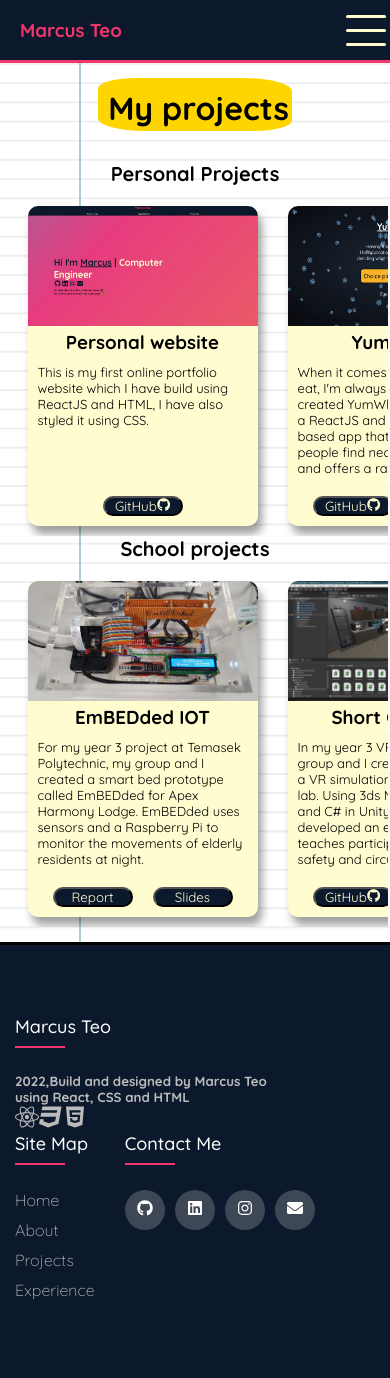
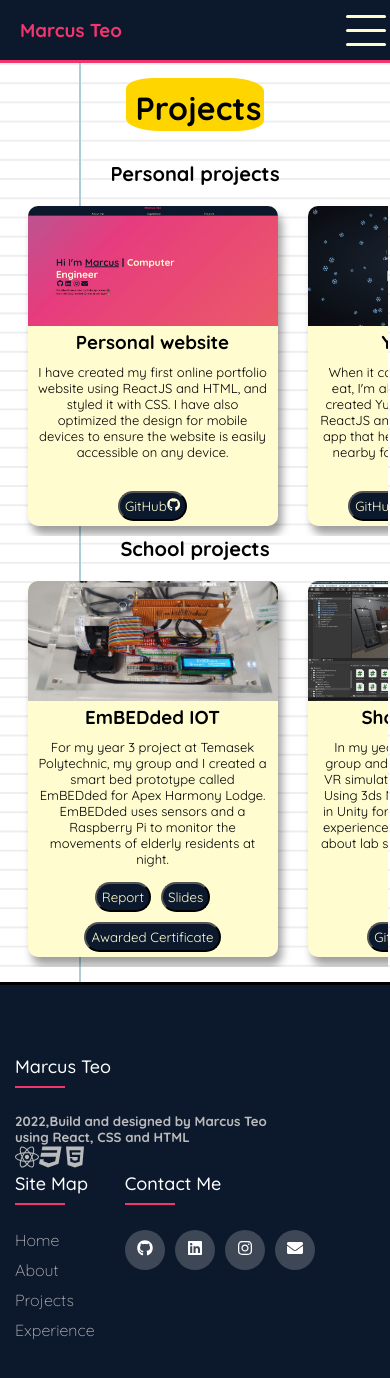
Before and after one commit to MarcusTeoQiYang/Online-Portfolio, a React (Create React App) app: page /Projects in a window 390 px wide. Shown: the top 1378 px of the page. Built offline with nearby package versions, Linux system fonts and the light colour scheme.

Commit message:
Massive commit

```diff
--- a/src/App.js
+++ b/src/App.js
@@ -11,12 +11,13 @@ import ScrollToTop from './js/ScrollToTop';
 
 
 function App() {
+
+
+
   return (
       <div className="App">
         <ScrollToTop/>
-        <div className="nav">
         <Navbar/>
-        </div>
         <Routes>
         <Route path="/" element={<Title />} />
         <Route path="/AboutMe" element={<AboutMe />} />
--- a/src/Navbar.js
+++ b/src/Navbar.js
@@ -2,7 +2,7 @@ import {Link} from 'react-router-dom';
 import {Squash as Hamburger} from 'hamburger-react';
 import React, {useState} from 'react';
 
-const Navbar = () => {
+const Navbar = ({selected}) => {
 
     const [navHeight, setNavHeight] = useState('60px')
     const [isOpen, setOpen] = useState(false)
@@ -20,10 +20,10 @@ const Navbar = () => {
             </h3>
             <div className="links">
                 <ul>
-                    <li><Link to='/'>Home</Link></li>
-                    <li><Link to='/AboutMe'>About me</Link></li>
-                    <li><Link to='/Projects'>Projects</Link></li>
-                    <li><Link to='/Experience'>Experience</Link></li>
+                    <li><Link to='/' className={'navButtons ${selected === "home" ? "active" : "inactive"}'}>Home</Link></li>
+                    <li><Link to='/AboutMe' className={'navButtons ${selected === "about" ? "active" : "inactive"}'}>About me</Link></li>
+                    <li><Link to='/Projects' className={'navButtons ${selected === "projects" ? "active" : "inactive"}'}>Projects</Link></li>
+                    <li><Link to='/Experience' className={'navButtons ${selected === "experience" ? "active" : "inactive"}'}>Experience</Link></li>
                     {/* <li><Link to='/Interest'>Ideas!!</Link></li> */}
 
                     {/* <li><a href="#contactme">Contact me</a></li> */}
--- a/src/Pages/AboutMe.js
+++ b/src/Pages/AboutMe.js
@@ -2,7 +2,9 @@ import Me from '../images/PhotoMe.jpg'
 import { FaPython,FaReact,FaJava,FaUnity, FaCss3, FaHtml5 } from 'react-icons/fa';
 import { DiJavascript } from "react-icons/di";
 import { SiFirebase,SiCsharp,SiSelenium,SiApachejmeter } from "react-icons/si"
+
 const Aboutme = () => {
+
     return (
         <div className="me">
             <div className="biocontainer">
@@ -49,13 +51,7 @@ const Aboutme = () => {
                         </div>
                         <div className="bio-text">
                                 <h2 className='bio2'>Making things work is my passion!&#128161;</h2>
-                                <p>I'm a Computer Engineering student at Temasek Polytechnic who has
-                                    always had an interest with computers. I learned a variety of coding
-                                    languages during my education. In addition, I've got VR development experience.
-                                     As a result, I've developed an interest in programming. An experienced developer,
-                                      in my opinion, can manage a wide range of tasks. I believe in lifelong learning
-                                      and am now working on honing and enhancing my coding skills by regularly coding
-                                      to maintain consistency.</p>
+                                <p>Hello, I'm Marcus, a third-year Computer Engineering student at Temasek Polytechnic. I have always been fascinated in the world of technology, I am a firm believer in the concept of lifelong learning and constantly on personal projects to enhance my skills and learn new things. Check out the cool stuff that I have been doing/working on!</p>
                     </div>
             </div>
 
--- a/src/Pages/Experience.js
+++ b/src/Pages/Experience.js
@@ -3,7 +3,9 @@ import Esprit from '../images/Esprit.png'
 import NTUC from '../images/NTUC.png'
 import OCL from '../images/ocl.png'
 
+
 const Experience = () => {
+
     return (
         <div className="exp">
             <div className="expcontainer">
--- a/src/Pages/Interest.js
+++ b/src/Pages/Interest.js
@@ -1,8 +1,8 @@
 import Bulb from '../images/Bulb.png'
 import Funny from '../images/Funny.JPG'
-// c
 
 const Interest = () => {
+
     return (
         <div className="int">
             <h1><div className="highlight">Ideas/Interest</div></h1>
--- a/src/Pages/Projects.js
+++ b/src/Pages/Projects.js
@@ -4,22 +4,25 @@ import Soon from '../images/ComingSoon.jpg'
 import VR from '../images/VrJPEG.JPG'
 import MP from '../images/MP.JPG'
 import YumWhat from '../images/YumWhat.JPG'
+import React, {useEffect} from 'react';
 
 const Projects = () => {
+
     return (
         <div className="proj">
-            <h1><div className="highlight">My projects</div></h1>
+            <h1><div className="highlight">Projects</div></h1>
             <div className="projcontainer">
-                <h2>Personal Projects</h2>
+                <h2>Personal projects</h2>
                 <div className="myproj">
                 <div className="box">
                 <div className="projimage">
                     <img src={ Port } alt="Portfolio" />
                     </div>
                         <h3>Personal website</h3>
-                        <p>This is my first online portfolio website
-                        which I have build using ReactJS and HTML,
-                        I have also styled it using CSS.</p>
+                        <p>I have created my first online portfolio website using ReactJS and HTML,
+                            and styled it with CSS.
+                            I have also optimized the design for mobile devices to ensure the website is easily
+                             accessible on any device.</p>
                         <div className="linkbox">
                         <a href="https://github.com/MarcusTeoQiYang/Online-Portfolio" target= "blank"><button>GitHub<FaGithub/></button></a>
                         </div>
@@ -74,6 +77,7 @@ const Projects = () => {
                         <a href="https://docs.google.com/document/d/1YKmXxZbrGsMoAgdf_3qFliQxU8c234kM/edit?usp=sharing&ouid=108693576352860861961&rtpof=true&sd=true" target="blank"><button>Report</button></a>
                         <a href="https://docs.google.com/presentation/d/1PYPQgOXhpAPwTGWbhekpWYJl5yQP9Y0j/edit?usp=sharing&ouid=108693576352860861961&rtpof=true&sd=true" target="blank"><button>Slides</button></a>
                     </div>
+                    <a href="https://drive.google.com/file/d/1BJunv7CULnovZCiyxmBXhUjMFJPXDY6A/view?usp=share_link" target="blank"><button>Awarded Certificate</button></a>
                 </div>
                 <div className="box">
                 <div className="projimage">
@@ -92,6 +96,19 @@ const Projects = () => {
                     </div>
                 </div>
             </div>
+                {/* <h2>OurCodeLab projects</h2>
+                <div className="oclproj">
+                <div className="box">
+                <div className="projimage">
+                    <img src={ MP } alt="soon" />
+                    </div>
+                    <h3>SIT Archives</h3>
+                    <p>Test test test test test</p>
+                    <div className="linkbox">
+
+                    </div>
+                </div>
+                </div> */}
             </div>
         </div>
      );
--- a/src/Pages/Title.js
+++ b/src/Pages/Title.js
@@ -1,4 +1,5 @@
 import {FaGithub, FaEnvelope, FaLinkedin, FaInstagram} from "react-icons/fa";
+
 const Title = () => {
     return (
         <div className="title">
--- a/src/index.css
+++ b/src/index.css
@@ -239,7 +239,7 @@ body {
 .projimage img {
     border-radius: 10px 10px 0 0;
     height: 120px;
-    width: 230px;
+    width: 250px;
 }
 .blur {
   filter: blur(2px);
@@ -250,7 +250,7 @@ body {
   align-items: center;
   background: #FFFDD0;
   border-radius: 10px;
-  width: 230px;
+  width: 250px;
   height: auto;
   margin-left: 15px;
   margin-right: 15px;
@@ -258,7 +258,7 @@ body {
 }
 .box p {
   padding: 10px;
-  text-align: initial;
+  text-align: center;
 }
 
 .projcontainer h3 {
@@ -276,11 +276,12 @@ body {
   justify-content: center;
   color: #FFFDD0;
   text-decoration: none;
-  width: 80px;
-  height: 20px;
+  width: auto;
+  height: auto;
   background: #0c192c;
   border-radius: 15px;
-  margin: 10px;
+  margin: 5px;
+  padding: 5px;
   transition: all 0.3s ease;
 
 }
@@ -298,19 +299,13 @@ body {
   text-align: center;
   padding-bottom: 10px;
 }
-.myproj {
+.myproj, .schproj, .oclproj {
   display: flex;
   flex-direction: row;
   padding: 10px;
   width: auto;
 }
 
-.schproj {
-  display: flex;
-  flex-direction: row;
-  width: auto;
-  padding: 10px;
-}
 /* Experience page */
 .exp {
   height: 100%;
@@ -697,9 +692,10 @@ section {
     justify-content: center;
     align-items: center;
   }
-  .me p{
+
+  .me p {
     height: auto;
-    width: auto;
+    width: 350px;
     font-size: 20px;
     margin: 5px;
     padding: 5px;
@@ -721,21 +717,17 @@ section {
     font-size: 20px;
 
   }
-  .myproj  {
+  .myproj, .schproj  {
     width: 365px;
     overflow-x: scroll;
     justify-content: start;
   }
-  .myproj::-webkit-scrollbar {
+  .myproj::-webkit-scrollbar, .schproj::-webkit-scrollbar, .oclproj::-webkit-scrollbar {
     display: none;
   }
-  .schproj {
-    width: 365px;
-    overflow-x: scroll;
-    justify-content: start;
-  }
-  .schproj::-webkit-scrollbar {
-    display: none;
+
+  .cert {
+    width: 200px;
   }
 
   /* Experience */
@@ -743,7 +735,7 @@ section {
     font-size: 1rem;
   }
   .exp-content p {
-    text-align: initial;
+    text-align: center;
     padding: 10px;
   }
   .expbuttonbox {
```
